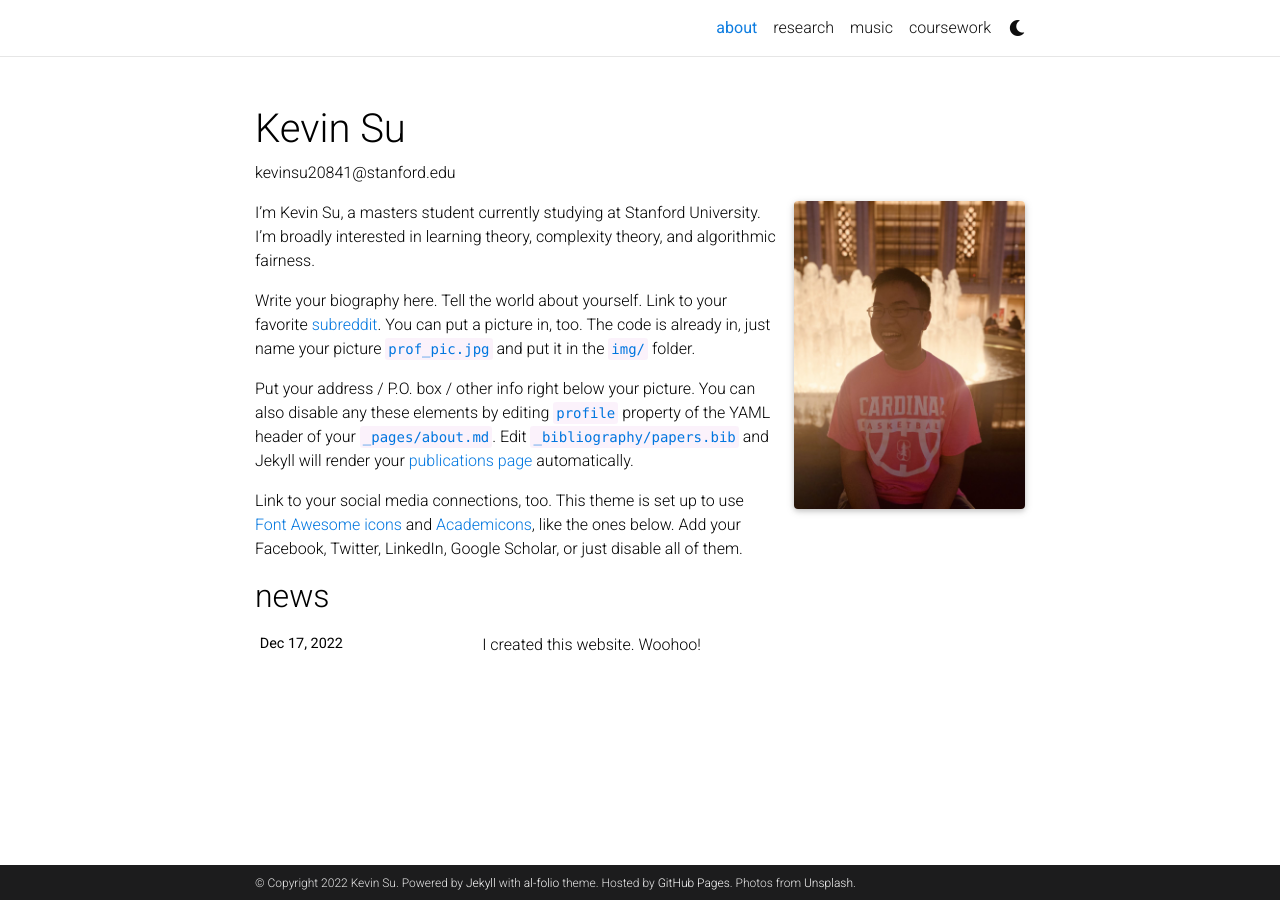
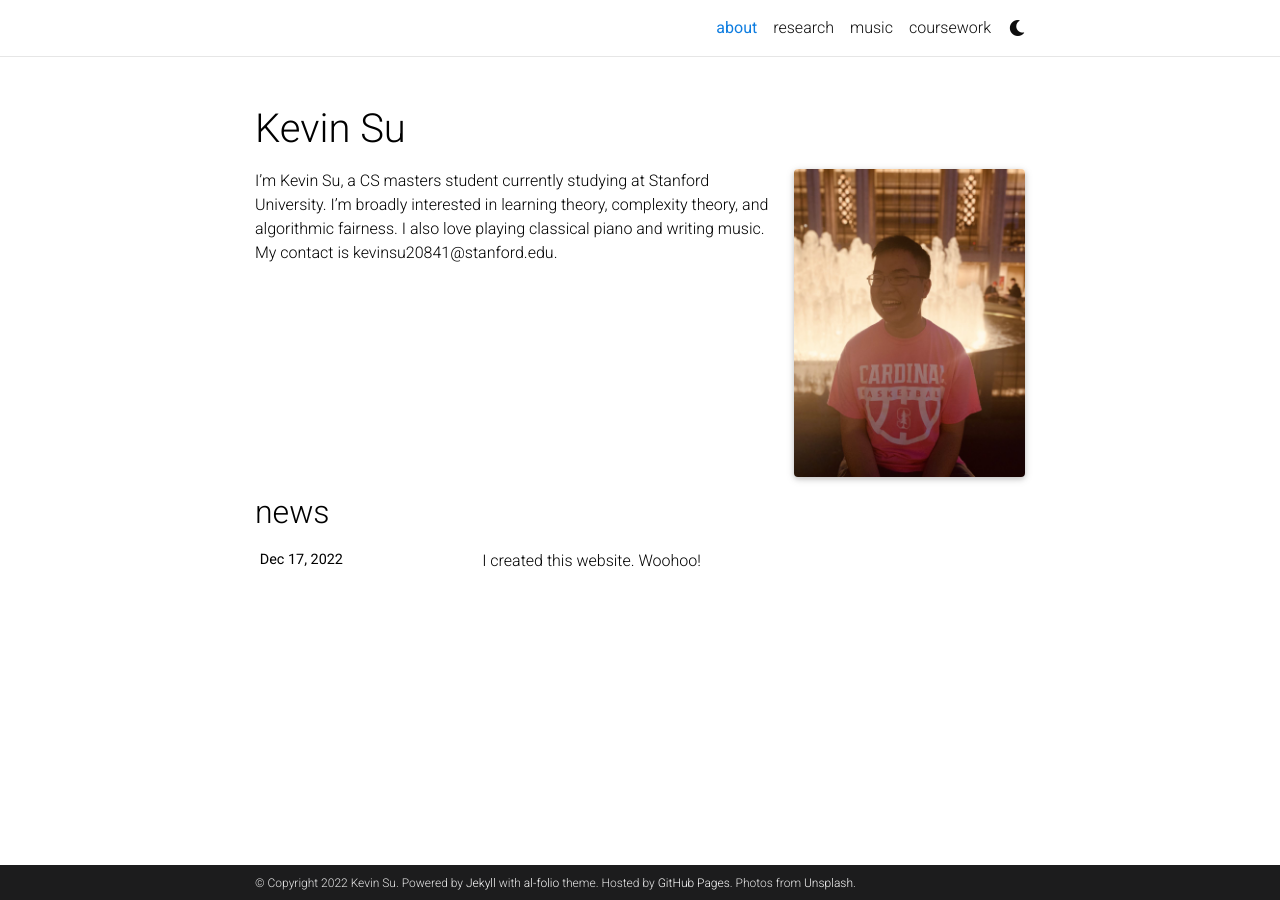
Before and after one commit to kevin20841/kevin20841.github.io, a Jekyll site: the page built from _pages/about.md, in a window 1280 px wide. Built offline with Jekyll 4.4.1, drawn with Linux system fonts in a browser that asks for light colours; full-size pictures stand in for the smaller copies a plugin makes; comment, search, counter and statistics services are not loaded; a style sheet for code colours, icons or effects is not loaded.

Commit message:
Update about.md

```diff
--- a/_pages/about.md
+++ b/_pages/about.md
@@ -16,11 +16,4 @@ social: false  # includes social icons at the bottom of the page
 ---
 
 
-I'm Kevin Su, a masters student currently studying at Stanford University. I'm broadly interested in learning theory, complexity theory, and algorithmic fairness.
-
-
-Write your biography here. Tell the world about yourself. Link to your favorite [subreddit](http://reddit.com). You can put a picture in, too. The code is already in, just name your picture `prof_pic.jpg` and put it in the `img/` folder.
-
-Put your address / P.O. box / other info right below your picture. You can also disable any these elements by editing `profile` property of the YAML header of your `_pages/about.md`. Edit `_bibliography/papers.bib` and Jekyll will render your [publications page](/al-folio/publications/) automatically.
-
-Link to your social media connections, too. This theme is set up to use [Font Awesome icons](http://fortawesome.github.io/Font-Awesome/) and [Academicons](https://jpswalsh.github.io/academicons/), like the ones below. Add your Facebook, Twitter, LinkedIn, Google Scholar, or just disable all of them.
+I'm Kevin Su, a CS masters student currently studying at Stanford University. I'm broadly interested in learning theory, complexity theory, and algorithmic fairness. I also love playing classical piano and writing music. My contact is kevinsu20841@stanford.edu.
```
Also changed, not shown: other parts of _pages/about.md (+1 -1 lines).
